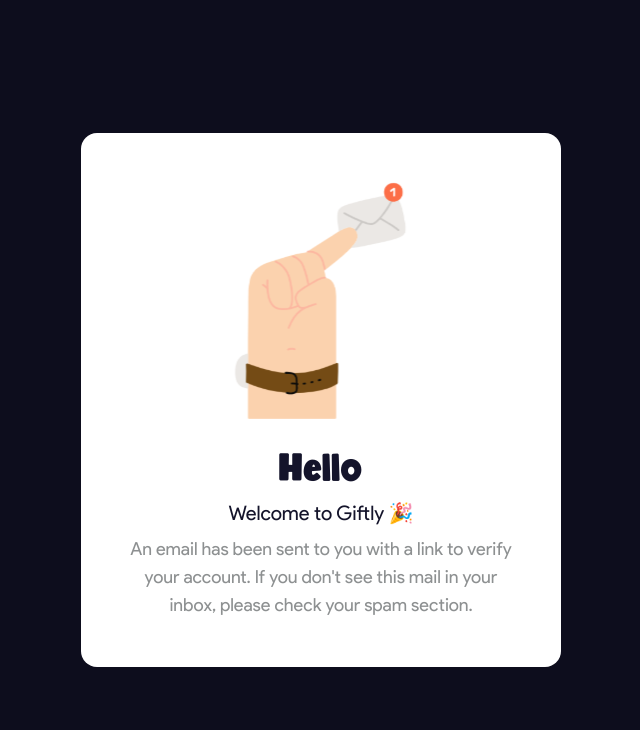
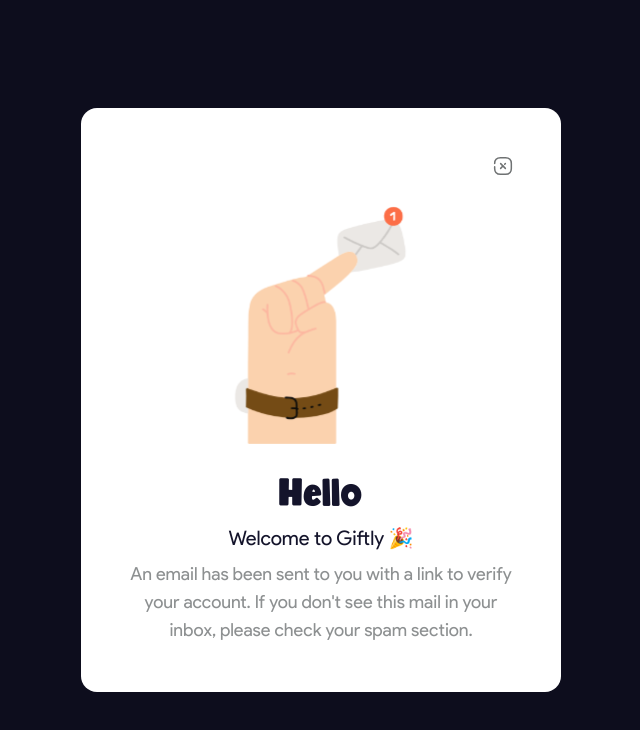
Before and after one commit to ernestizic/giftly-updates, a React (Create React App) app: page /home/verify-email in a window 1280 px wide. Shown: the top 730 px of the page, without its empty margins (319-959 px from the left). Built offline with nearby package versions, Linux system fonts and the light colour scheme.

Commit message:
fix delete

```diff
--- a/src/components/auth/ForgotPassword.jsx
+++ b/src/components/auth/ForgotPassword.jsx
@@ -112,7 +112,7 @@
         element={
           <AuthWrapper className="flexColumn alignCenter">
             <AuthCard>
-              <div className="flexRow alignCenter">
+              <div className="flexRow alignCenter justifyEnd">
                 <Link to="/home/login">
                   <img src={closeIcon} alt="icon" />
                 </Link>
--- a/src/components/auth/VerifyEmail.jsx
+++ b/src/components/auth/VerifyEmail.jsx
@@ -2,9 +2,11 @@
 import { AuthCard } from "./AuthStyles";
 import { AuthWrapper } from "./AuthStyles";
 import handPoint from "assets/images/hand_point.svg";
+import closeIcon from "assets/icons/close_square.svg";
 import Spacer from "components/global/Spacer";
 import { CardImage } from "./AuthStyles";
 import { useSelector } from "react-redux";
+import { Link } from "react-router-dom";
 
 const VerifyEmail = () => {
   const user = useSelector((state) => state.auth.user);
@@ -12,6 +14,12 @@
   return (
     <AuthWrapper className="flexColumn alignCenter">
       <AuthCard>
+        <div className="flexRow alignCenter justifyEnd">
+          <Link to="/home/login">
+            <img src={closeIcon} alt="icon" />
+          </Link>
+        </div>
+        <Spacer y={2.4} />
         <CardImage src={handPoint} alt="Pointing hand" />
         <Spacer y={2.4} />
         <h3 className="title-3 colorTitleActive title textCenter">
--- a/src/components/user/CreateUserWishList.jsx
+++ b/src/components/user/CreateUserWishList.jsx
@@ -209,12 +209,7 @@
   };
 
   const handleDelete = () => {
-    navigate(-1);
-    if (!tempListName || !tempListName.length || !tempList[0].name) {
-      return;
-    }
-
-    dispatch(clearTempList());
+    navigate("/user/wish-lists/delete");
   };
 
   if (!user.username) {
--- a/src/components/wishlist/DeletePrompt.jsx
+++ b/src/components/wishlist/DeletePrompt.jsx
@@ -22,7 +22,7 @@
   background-color: var(--primary-main);
 `;
 
-const DeletePrompt = ({ getWishLists }) => {
+const DeletePrompt = ({ getWishLists, redirect }) => {
   const navigate = useNavigate();
 
   const dispatch = useDispatch();
@@ -32,7 +32,14 @@
   const [deleting, setDeleting] = useState(false);
 
   const deleteList = async () => {
-    if (!tempListId) return;
+    if (!tempListId || !getWishLists) {
+      redirect ? navigate(redirect) : navigate(-1);
+
+      dispatch(clearTempList());
+
+      return;
+    }
+
     setDeleting(true);
     try {
       const res = await axios.delete(`${base_url}/wishlist/${tempListId}`, {
```
